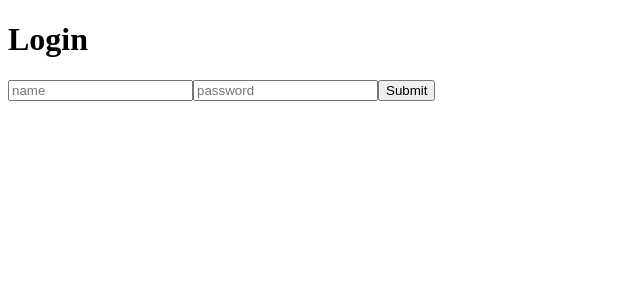
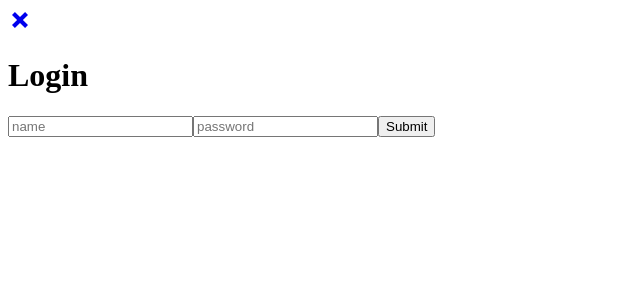
Before and after one commit to alex9446/products-showcase_frontend, a Gatsby app: page /login in a window 1280 px wide. Shown: the top 300 px of the page, without its empty margins (0-640 px from the left). Built offline with nearby package versions, Linux system fonts and the light colour scheme.

Commit message:
⚔️ More icons, exit icon as component

```diff
--- /dev/null
+++ b/src/components/icon/exit-icon.tsx
@@ -0,0 +1,18 @@
+import { mdiCloseThick } from '@mdi/js';
+import React from 'react';
+
+import LinkIcon from './link-icon';
+
+interface PropsInterface {
+    to: string
+}
+
+export default function ExitIcon(props: PropsInterface) {
+    return (
+        <LinkIcon
+            to={props.to}
+            path={mdiCloseThick}
+            class="exit-icon corner-icon"
+        />
+    );
+}
--- a/src/components/icon/icon.tsx
+++ b/src/components/icon/icon.tsx
@@ -3,9 +3,16 @@ import React from 'react';
 
 export interface IconInterface {
     path: string,
-    class: string
+    class: string,
+    size?: string
 }
 
 export default function Icon(props: IconInterface) {
-    return <MDIcon path={props.path} className={props.class} size="1.5rem" />;
+    return (
+        <MDIcon
+            path={props.path}
+            className={props.class}
+            size={props.size ? props.size : '1.5rem'}
+        />
+    );
 }
--- a/src/components/users-list/users-list.tsx
+++ b/src/components/users-list/users-list.tsx
@@ -9,6 +9,11 @@ interface PropsInterface {
 export default function UsersList(props: PropsInterface) {
     return (
         <div className="users-list">
+            <div className="header">
+                <div>Name</div>
+                <div>Role</div>
+                <div>Actions</div>
+            </div>
             {props.children.map(user => <UserRow name={user.name} role={user.role} />)}
         </div>
     );
--- a/src/pages/login.tsx
+++ b/src/pages/login.tsx
@@ -1,5 +1,6 @@
 import React from 'react';
 
+import ExitIcon from '../components/icon/exit-icon';
 import Head from '../components/head';
 import LoginForm from '../components/login-form';
 import PageHeading from '../components/page-heading';
@@ -8,6 +9,7 @@ export default function Login() {
     return (
         <div id="login-page">
             <Head title="Login" />
+            <ExitIcon to="/" />
             <PageHeading>Login</PageHeading>
             <LoginForm />
         </div>
--- a/src/pages/users.tsx
+++ b/src/pages/users.tsx
@@ -1,5 +1,6 @@
 import React from 'react';
 
+import ExitIcon from '../components/icon/exit-icon';
 import Head from '../components/head';
 import PageHeading from '../components/page-heading';
 import UsersList from '../components/users-list/users-list';
@@ -14,6 +15,7 @@ export default function Users() {
     return (
         <div id="users-page">
             <Head title="Users" />
+            <ExitIcon to="/" />
             <PageHeading>Users</PageHeading>
             <UsersList>{FAKE_USERS}</UsersList>
         </div>
```
Also changed, not shown: src/components/users-list/user-row.tsx (+6 -1 lines).
